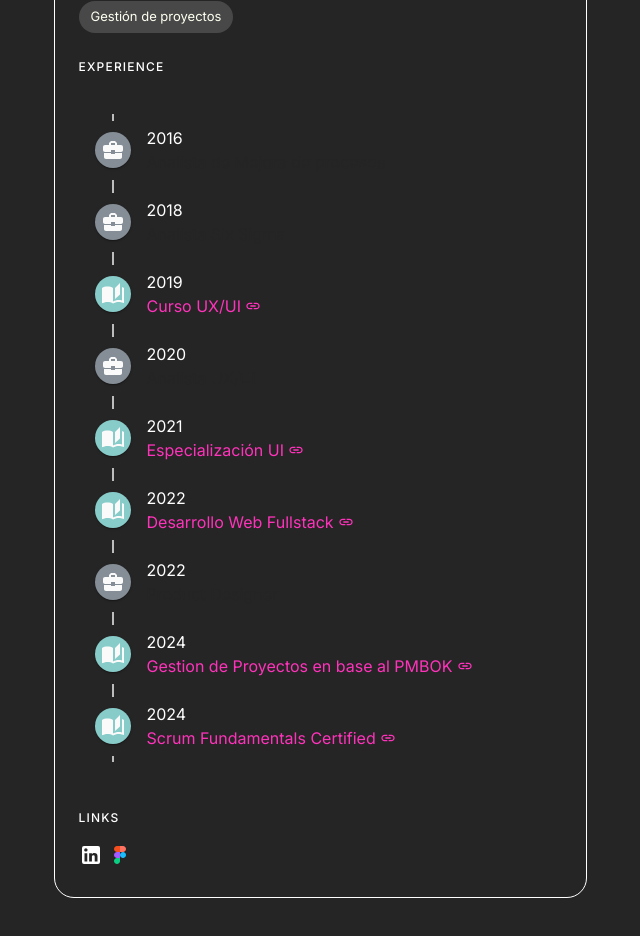
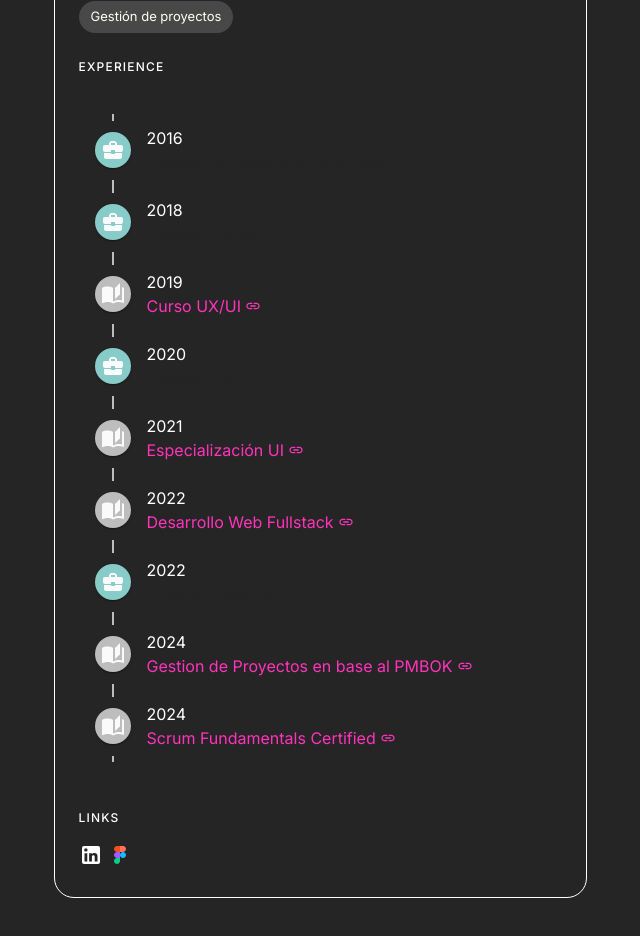
Before and after one commit to joshua-arnao/portfolio-dev, a React (Vite) app: page / in a window 1280 px wide. Shown: the part 1120-2056 px from the top of the page, without its empty margins (320-960 px from the left). Built offline with nearby package versions, Linux system fonts and the light colour scheme; no server answers; the database is empty.

Commit message:
update colors

```diff
--- a/src/portfolio/components/MyTimeLine.jsx
+++ b/src/portfolio/components/MyTimeLine.jsx
@@ -20,8 +20,8 @@ export const MyTimeLine = ({ experience }) => {
         <TimelineDot
           sx={
             type === "work"
-              ? { background: "#858E96" }
-              : { background: "#88CCCA" }
+              ? { background: "#88CCCA" }
+              : { background: "" }
           }
         >
           {type === "work" ? <BusinessCenterIcon /> : <AutoStoriesIcon />}
```
Also changed, not shown: 2 other files (tests, documents, lock files or other folders).
